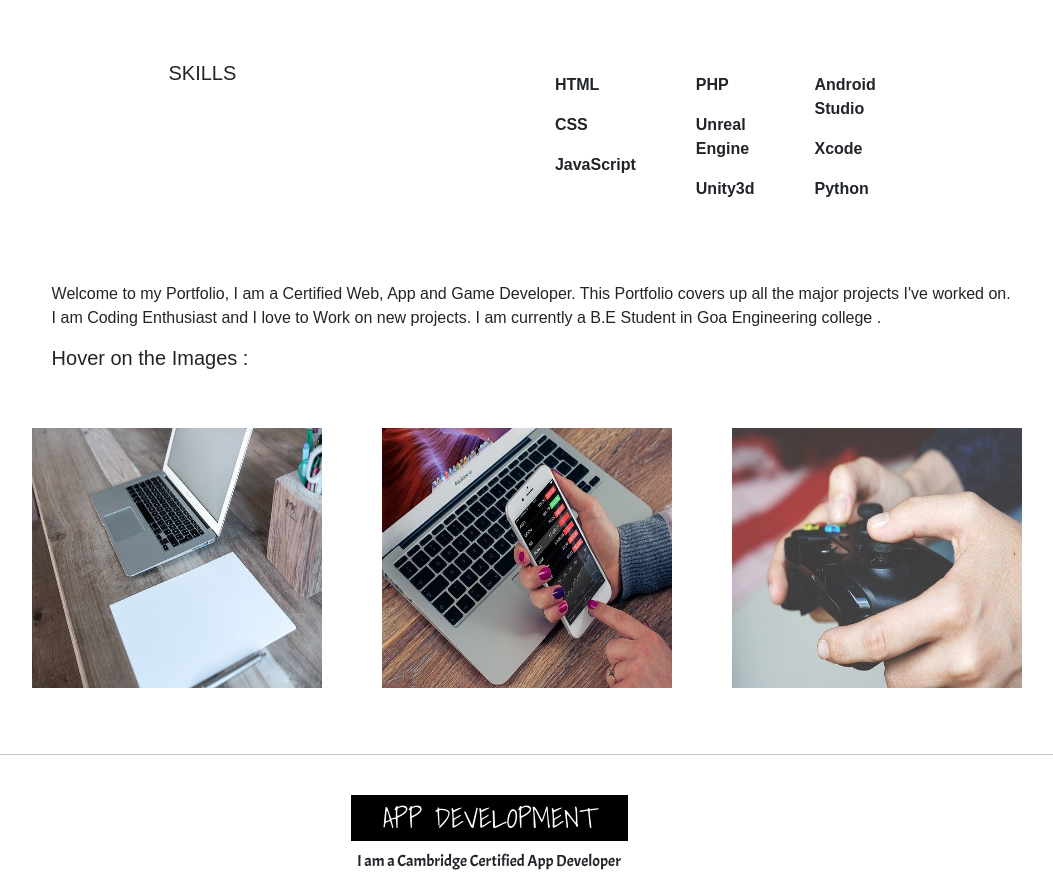
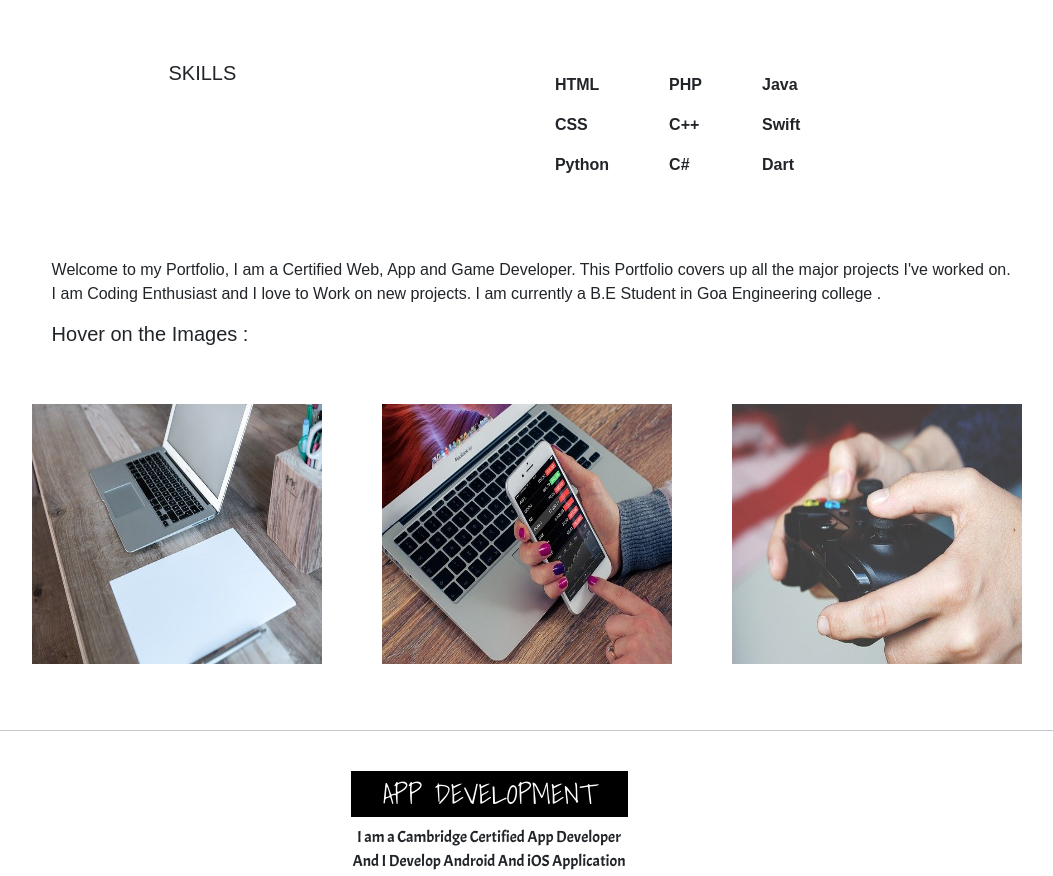
Before and after one commit to Alphadev30/PortFolio, a plain HTML site: page index.html in a window 1280 px wide. Shown: the part 840-1716 px from the top of the page, without its empty margins (166-1219 px from the left). Drawn offline with nearby package versions, Linux system fonts and the light colour scheme; a web font is replaced by a local one.

Commit message:
Update index.html

```diff
--- a/index.html
+++ b/index.html
@@ -77,7 +77,7 @@
 
                             <p><b>CSS</b></p>
 
-                            <p><b>JavaScript</b></p>
+                            <p><b>Python</b></p>
 
 
                         </div>
@@ -85,18 +85,18 @@
                         <div class="skillsBox">
                             <p><b>PHP</b></p>
 
-                            <p><b>Unreal Engine</b></p>
+                            <p><b>C++</b></p>
 
-                            <p><b>Unity3d</b></p>
+                            <p><b>C#</b></p>
 
                         </div>
 
                         <div class="skillsBox">
-                            <p><b>Android Studio</b></p>
+                            <p><b>Java</b></p>
 
-                            <p><b>Xcode</b></p>
+                            <p><b>Swift</b></p>
 
-                            <p><b>Python</b></p>
+                            <p><b>Dart</b></p>
 
                         </div>
                     </div>
```
